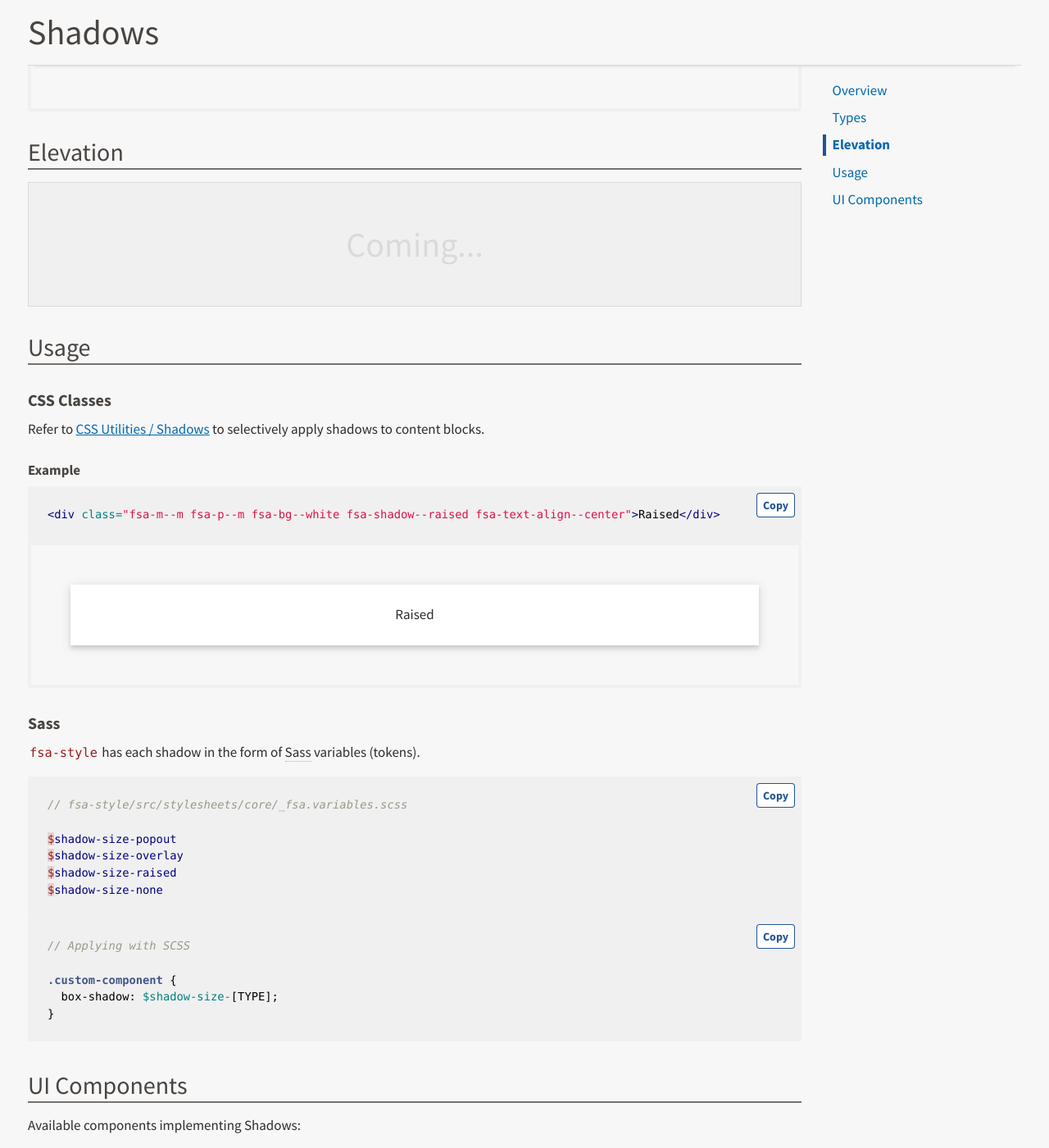
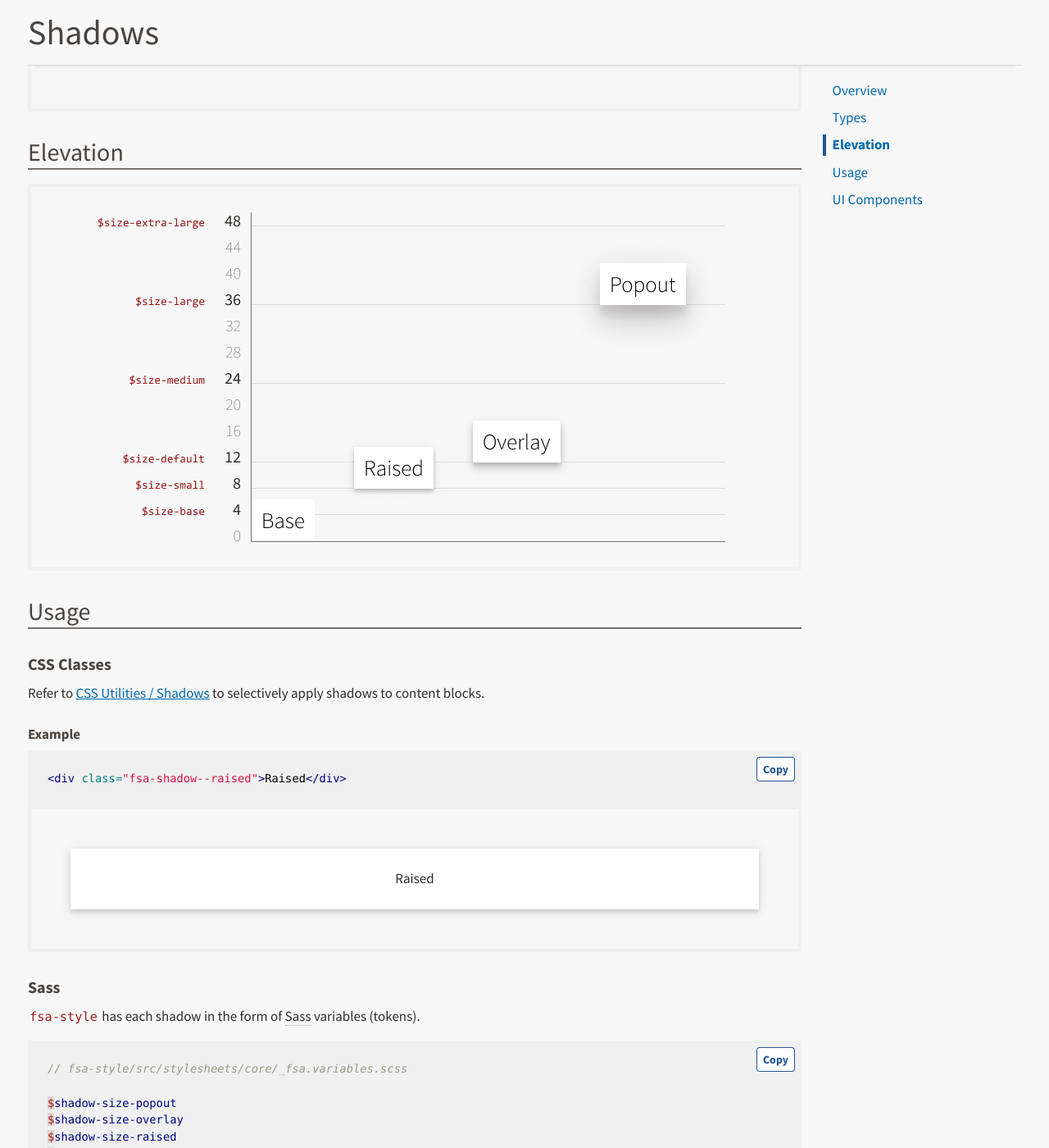
Before and after one commit to USDA-FSA/fsa-design-system, a Jekyll site: the page built from visual-style/shadows/index.md, in a window 1280 px wide and 1400 px high, scrolled down 1261 px. Shown: the whole window at 82% size. Built offline with Jekyll 4.4.1, drawn with Linux system fonts in a browser that asks for light colours.

Commit message:
Illustration of Shadow elevation [amends #423]

````diff
--- a/visual-style/shadows/index.md
+++ b/visual-style/shadows/index.md
@@ -57,7 +57,11 @@ relatedItems:
 
 ## Elevation
 
-<div class="fsa-box fsa-p--xl fsa-text-align--center fsa-text-size--6 fsa-color--tertiary-200 fsa-bg--tertiary-100">Coming...</div>
+<div class="ds-preview">
+  <figure class="fsa-text-align--center">
+    <img src="/fsa-design-system/img/elevation.png" alt="Visualization of Shadows' elevation">
+  </figure>
+</div>
 
 ## Usage
 
@@ -84,7 +88,7 @@ Refer to [CSS Utilities / Shadows]({{ site.baseurl }}utilities/#shadows) to sele
 #### Example
 
 ```html
-<div class="fsa-m--m fsa-p--m fsa-bg--white fsa-shadow--raised fsa-text-align--center">Raised</div>
+<div class="fsa-shadow--raised">Raised</div>
 ```
 <div class="ds-preview">
   <div class="fsa-m--m fsa-p--m fsa-bg--white fsa-shadow--raised fsa-text-align--center">Raised</div>
````
Also changed, not shown: img/elevation.png (added).
